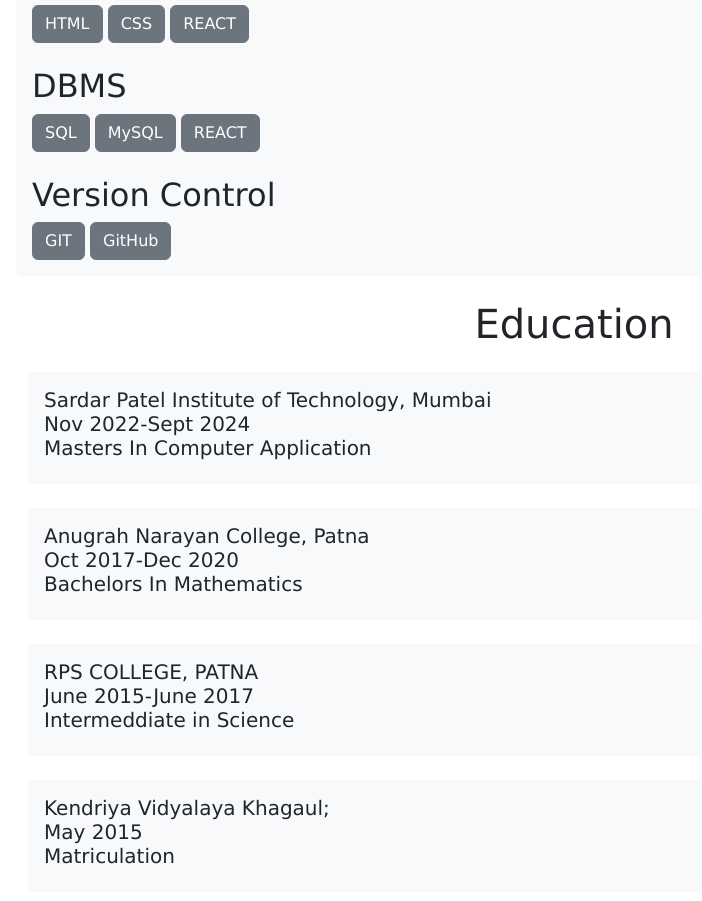
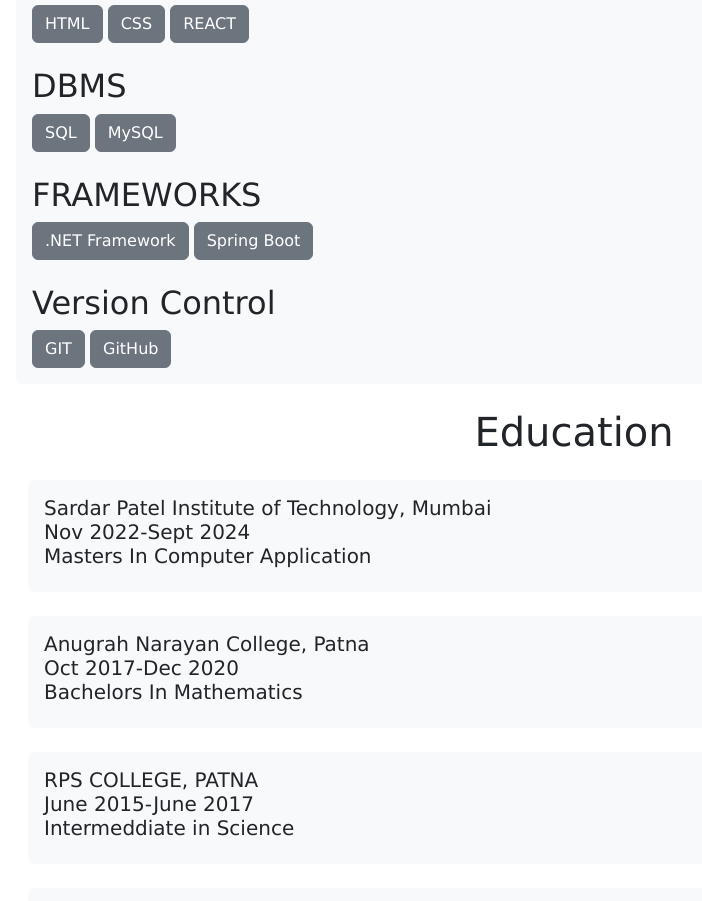
Before and after one commit to Kausher76/portfolio, a plain HTML site: page index.html in a window 1280 px wide. Shown: the part 1168-2069 px from the top of the page, without its empty margins (66-768 px from the left). Drawn offline with nearby package versions, Linux system fonts and the light colour scheme.

Commit message:
Update index.html

```diff
--- a/index.html
+++ b/index.html
@@ -163,7 +163,10 @@
                 <h2 class="mt-4">DBMS</h2>
                 <button type="button" class="btn btn-secondary">SQL</button>
                 <button type="button" class="btn btn-secondary">MySQL</button>
-                <button type="button" class="btn btn-secondary">REACT</button>
+
+                <h2 class="mt-4">FRAMEWORKS</h2>
+                <button type="button" class="btn btn-secondary">.NET Framework</button>
+                <button type="button" class="btn btn-secondary">Spring Boot</button>
 
                 <h2 class="mt-4">Version Control</h2>
                 <button type="button" class="btn btn-secondary">GIT</button>
```
